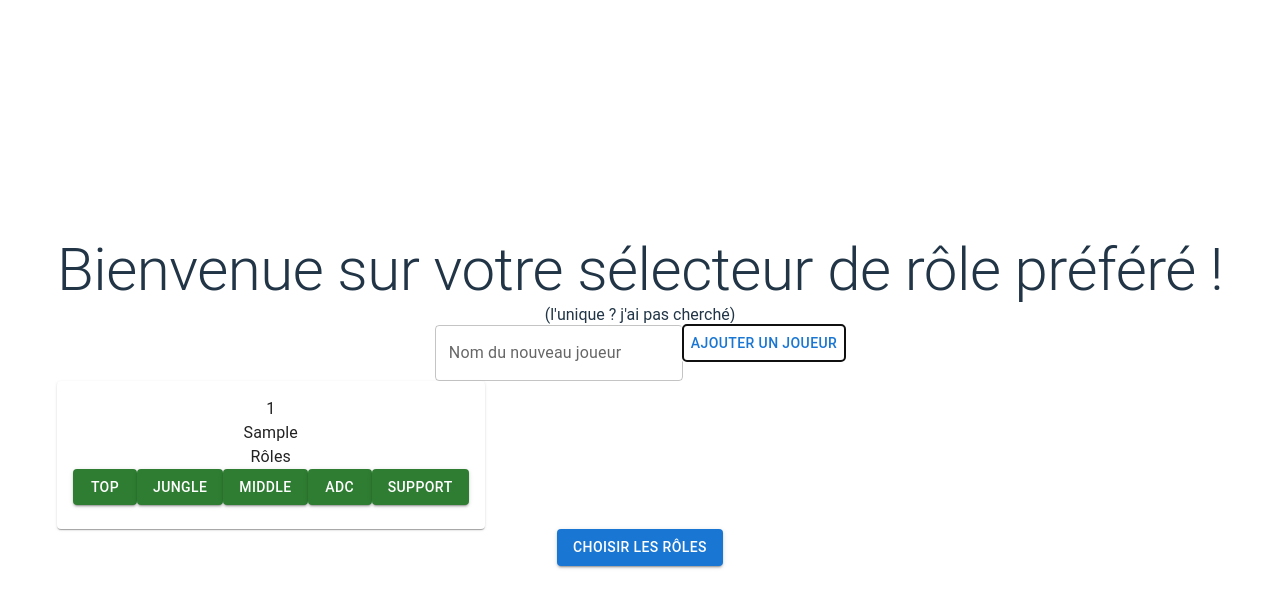
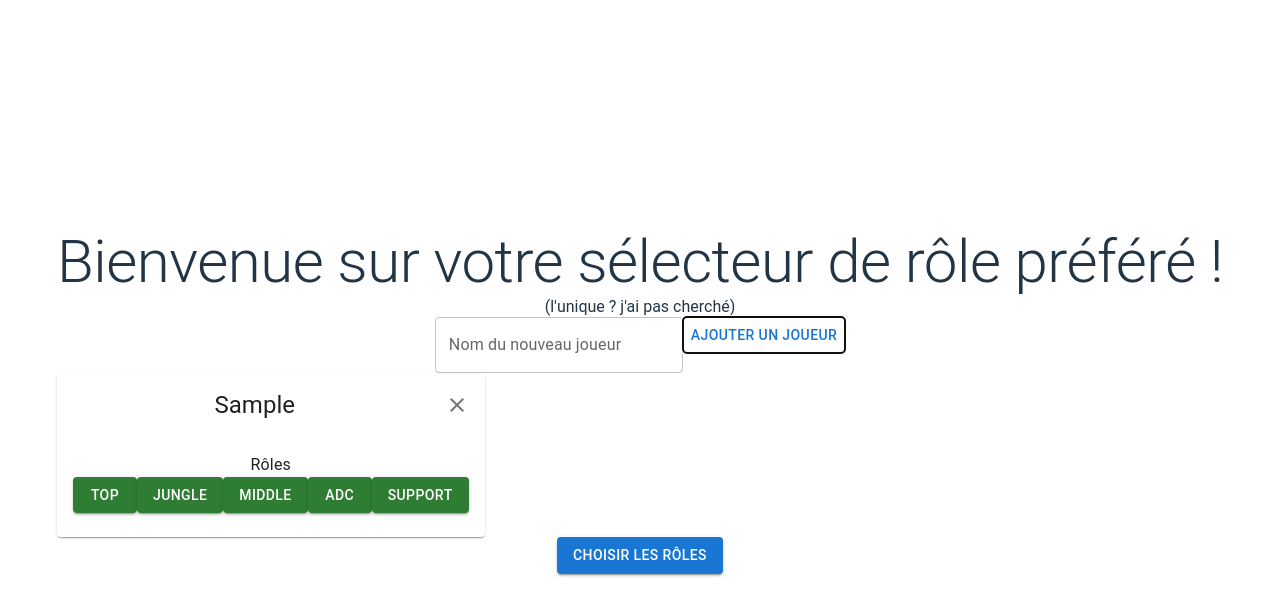
Before and after one commit to Wolfsister/lol-role-selector, a React (Vite) app: page / in a window 1280 px wide. Both pictures are taken after typing "Sample" into the empty fields and a click on the button "AJOUTER UN JOUEUR". Shown: the top 616 px of the page. Built offline with nearby package versions, Linux system fonts and the light colour scheme.

Commit message:
feat: add possibility to remove player

```diff
--- a/package.json
+++ b/package.json
@@ -11,6 +11,7 @@
   "dependencies": {
     "@emotion/react": "^11.10.6",
     "@emotion/styled": "^11.10.6",
+    "@mui/icons-material": "^5.11.9",
     "@mui/material": "^5.11.10",
     "react": "^18.2.0",
     "react-dom": "^18.2.0"
--- a/src/App.tsx
+++ b/src/App.tsx
@@ -30,6 +30,14 @@ function App() {
               return {...player, acceptedRoles: updatedAcceptedRoles};
           }
           return player;
+      })
+      setPlayers(updatedPlayers);
+  }
+
+  const onClearPlayer = (playerId: number) => {
+
+      const updatedPlayers = players.filter((player) => {
+          return player.id !== playerId;
       })
       setPlayers(updatedPlayers);
   }
@@ -71,7 +79,7 @@ function App() {
         <Button disabled={players.length === 5 } onClick={() => addPlayer()}>Ajouter un joueur</Button>
         <Stack flexDirection={"row"}>
             {players.map((player) => (
-                <PlayerCard onClickRole={onClickRole} player={player} key={player.id}/>
+                <PlayerCard onClickRole={onClickRole} onClearPlayer={onClearPlayer} player={player} key={player.id}/>
             ))}
         </Stack>
         <Button variant="contained" disabled={players.length === 0} onClick={onClickRoleCalculator}>Choisir les rôles</Button>
--- a/src/components/PlayerCard.tsx
+++ b/src/components/PlayerCard.tsx
@@ -1,19 +1,23 @@
 import {Player} from "../types/Player";
-import {Card, CardContent, Typography} from "@mui/material";
+import {Card, CardContent, CardHeader, IconButton, Typography} from "@mui/material";
+import ClearIcon from '@mui/icons-material/Clear';
 import {RoleButton} from "./RoleButton";
 import {ROLES} from "../constants/Roles";
 
 interface Props {
     player: Player,
-    onClickRole: (role: string, playerId: number) => void}
+    onClickRole: (role: string, playerId: number) => void,
+    onClearPlayer: (playerId: number) => void,
+}
 
-export const PlayerCard = ({player, onClickRole}: Props): JSX.Element => {
+export const PlayerCard = ({player, onClickRole, onClearPlayer}: Props): JSX.Element => {
     return (
-
         <Card>
+            <CardHeader title={player.name} action={<IconButton onClick={() => onClearPlayer(player.id)} aria-label="delete">
+                    <ClearIcon />
+                </IconButton>}>
+            </CardHeader>
             <CardContent>
-                <Typography>{player.id}</Typography>
-                <Typography>{player.name}</Typography>
                 <Typography>Rôles</Typography>
                 {ROLES.map((role) => (
                     <RoleButton onClick={onClickRole} role={role} key={role} playerId={player.id}/>
```
Also changed, not shown: 1 other file (tests, documents, lock files or other folders).
